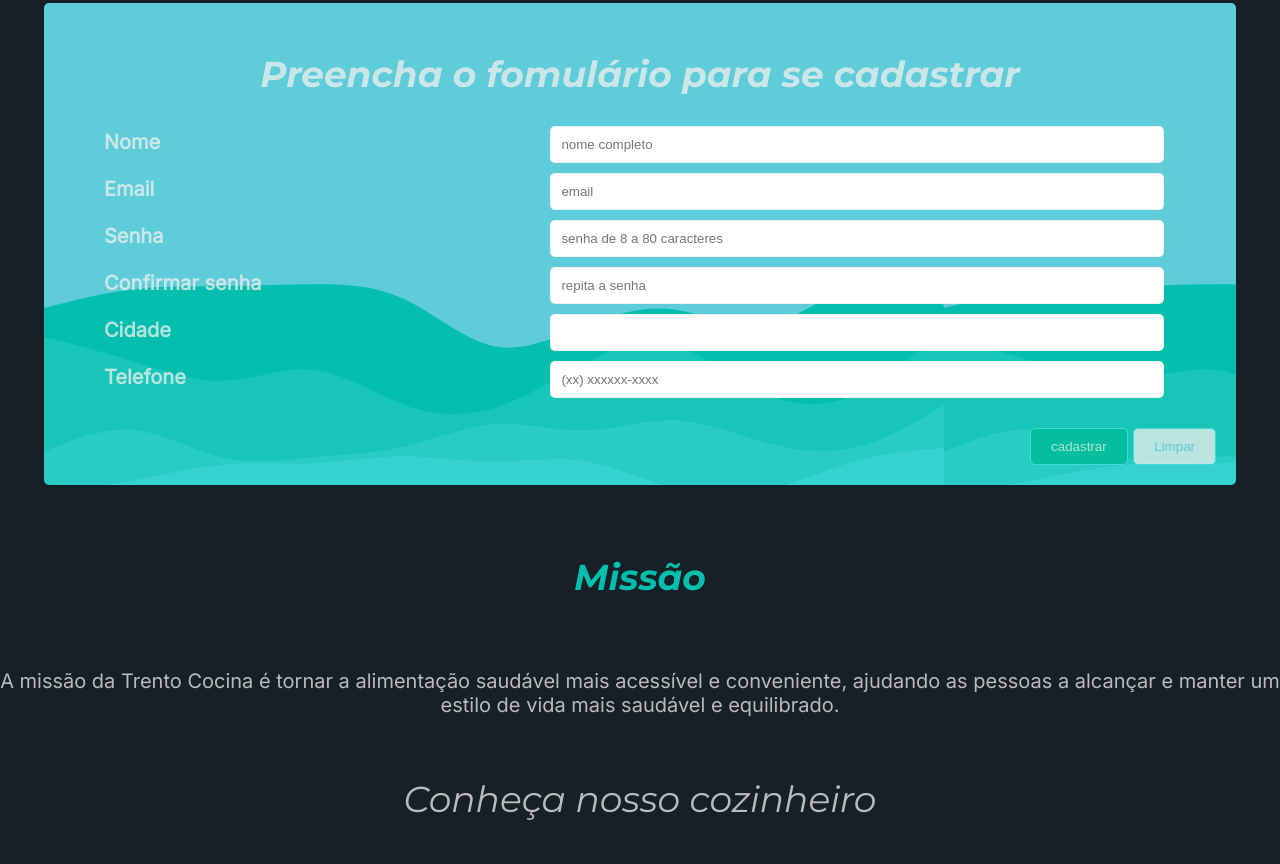
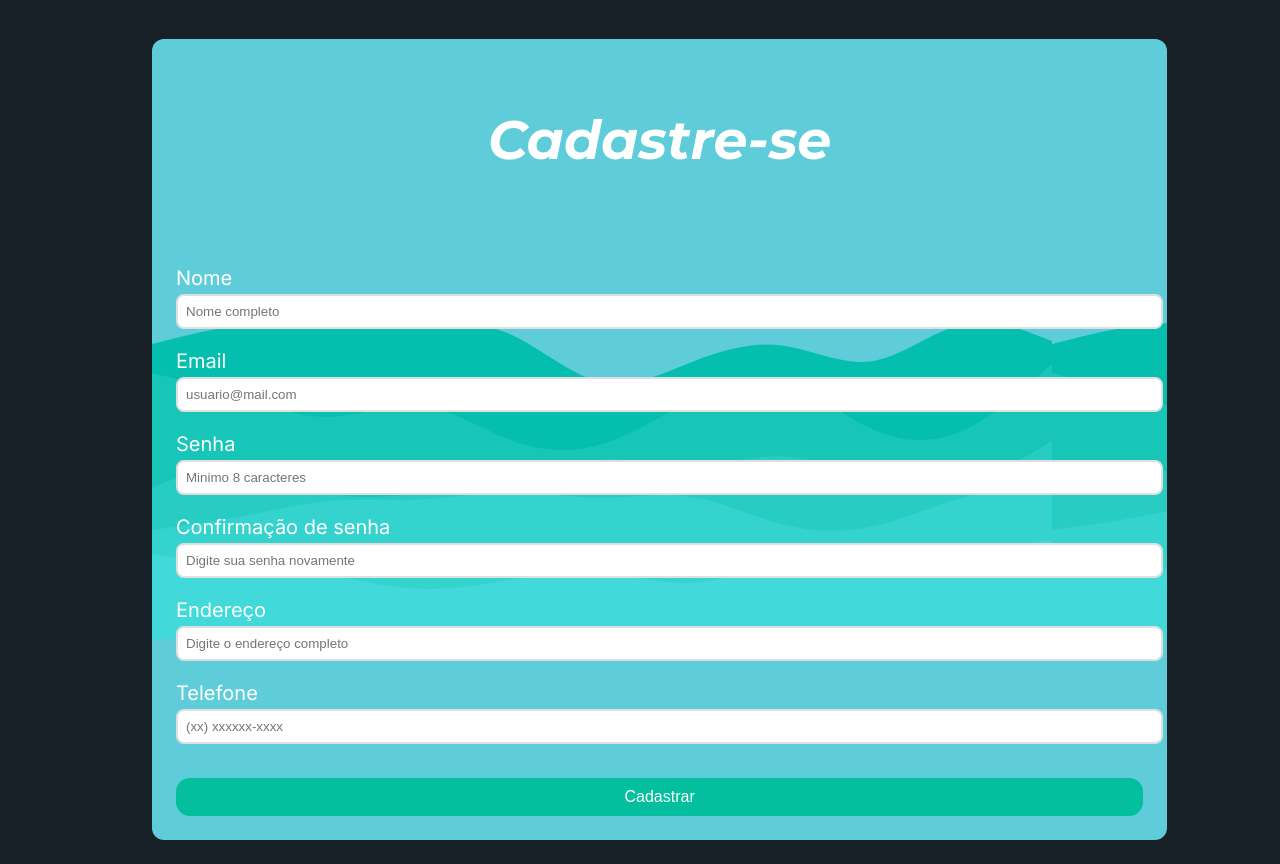
Before and after one commit to fonsecach/trentococina, a plain HTML site: page index.html in a window 1280 px wide. Shown: the part 2210-3074 px from the top of the page. Drawn offline with Linux system fonts and the light colour scheme.

Commit message:
Atualização parcial na validação do forms

```diff
--- a/index.html
+++ b/index.html
@@ -74,34 +74,53 @@
 
         <div class="separacao"></div>
 
-        <section id="sectionCadastro" class="forms">
-            <h1 class="text-title text-center">Preencha o fomulário para se cadastrar</h1>
+        <section id="sectionCadastro" class="section-flex">
+            <div class="container-forms">
+                <section class="header text-title">
+                    <h2>Cadastre-se</h2>
+                </section>
 
-            <form id="form">
-                <label for="nome">Nome</label>
-                <input type="text" id="nome" name="nome" placeholder="nome completo" required>
+                <form id="form" class="form">
+                    <div class="form-content">
+                        <label for="nome">Nome</label>
+                        <input type="text" id="nome" placeholder="Nome completo" required>
+                        <a>Aqui vai a mensagem de erro....</a>
+                    </div>
+
+                    <div class="form-content">
+                        <label for="email">Email</label>
+                        <input type="email" id="email" placeholder="usuario@mail.com" required>
+                        <a>Aqui vai a mensagem de erro....</a>
+                    </div>
+
+                    <div class="form-content">
+                        <label for="password">Senha</label>
+                        <input type="password" id="password" placeholder="Minimo 8 caracteres" required>
+                        <a>Senha não atende os requisitos minimos</a>
+                    </div>
+
+                    <div class="form-content">
+                        <label for="password-confirmation">Confirmação de senha</label>
+                        <input type="password" id="password-confirmation" placeholder="Digite sua senha novamente" required>
+                        <a>A senha precisa ter no mínimo 8 caracteres ou as senhas não são iguais!</a>
+                    </div>
+
+                    <div class="form-content">
+                        <label for="endereco">Endereço</label>
+                        <input type="text" id="endereco" name="cidade" placeholder="Digite o endereço completo" required>
+                    </div>
+
+                    <div class="form-content">
+                        <label for="telefone">Telefone</label>
+                        <input type="text" id="telefone" name="telefone" placeholder="(xx) xxxxxx-xxxx" required>
+                    </div>
 
 
-                <label for="email">Email</label>
-                <input type="email" id="email" name="email" placeholder="email" required>
+                    <button type="submit">Cadastrar</button>
 
-                <label for="password">Senha</label>
-                <input type="password" id="password" name="password" placeholder="senha de 8 a 80 caracteres" required>
+                </form>
 
-                <label for="password-confirmation">Confirmar senha</label>
-                <input type="password" id="password-confirmation" name="password-confirmation" placeholder="repita a senha" required>
-
-                <label for="cidade">Cidade</label>
-                <input type="text" id="cidade" name="cidade" required>
-
-                <label for="telefone">Telefone</label>
-                <input type="text" id="telefone" name="telefone" placeholder="(xx) xxxxxx-xxxx" required>
-
-                <div class="botoes">
-                    <button type="submit">cadastrar</button>
-                    <button type="reset">Limpar</button>
-                </div>
-            </form>
+            </div>
         </section>
 
         <section id="chef">
--- a/script.js
+++ b/script.js
@@ -1,6 +1,5 @@
-/*
 const form = document.getElementById("form");
-const name = document.getElementById("nome");
+const nome = document.getElementById("nome");
 const email = document.getElementById("email");
 const password = document.getElementById("password");
 const passwordConfirmation = document.getElementById("password-confirmation");
@@ -19,13 +18,77 @@ nome.addEventListener("blur", () => {
   checkInputNome();
 });
 
-function checkInputNome(){
+function checkInputNome() {
   const nomeValue = nome.value;
 
-  if(nomeValue === ""){
-    errorInput(nome, "Insira o nome completo!")
-  }else{
+  if (nomeValue === "") {
+    errorInput(nome, "Insira o nome completo!");
+  } else {
     const formItem = nome.parentElement;
-    formItem.className = "form-content"
+    formItem.className = "form-content";
   }
-*/
+}
+
+function checkInputEmail() {
+  const emailValue = email.value;
+
+  if (emailValue === "") {
+    errorInput(email, "O email é obrigatório.");
+  } else {
+    const formItem = email.parentElement;
+    formItem.className = "form-content";
+  }
+}
+
+function checkInputPassword() {
+  const passwordValue = password.value;
+
+  if (passwordValue === "") {
+    errorInput(password, "A senha é obrigatória.");
+  } else if (passwordValue.length < 12) {
+    errorInput(password, "A senha precisa ter no mínimo 12 caracteres.");
+  } else {
+    const formItem = password.parentElement;
+    formItem.className = "form-content";
+  }
+}
+
+function checkInputPasswordConfirmation() {
+  const passwordValue = password.value;
+  const confirmationPasswordValue = passwordConfirmation.value;
+
+  if (confirmationPasswordValue === "") {
+    errorInput(passwordConfirmation, "A confirmação de senha é obrigatória.");
+  } else if (confirmationPasswordValue !== passwordValue) {
+    errorInput(passwordConfirmation, "As senhas não são iguais.");
+  } else {
+    const formItem = passwordConfirmation.parentElement;
+    formItem.className = "form-content";
+  }
+}
+
+function checkForm() {
+  checkInputNome();
+  checkInputEmail();
+  checkInputPassword();
+  checkInputPasswordConfirmation();
+
+  const formItems = form.querySelectorAll(".form-content");
+
+  const isValid = [...formItems].every((item) => {
+    return item.className === "form-content";
+  });
+
+  if (isValid) {
+    alert("CADASTRADO COM SUCESSO!");
+  }
+}
+
+function errorInput(input, message) {
+  const formItem = input.parentElement;
+  const textMessage = formItem.querySelector("a");
+
+  textMessage.innerText = message;
+
+  formItem.className = "form-content error";
+}
--- a/style.css
+++ b/style.css
@@ -91,57 +91,79 @@ p {
   }
 }
 
-.forms {
-  width: 90%;
-  margin: 20px auto;
-  padding: 20px;
+.section-flex {
+  border-radius: 12px;
+  padding-left: 10%;
+  margin: 12px;
+  box-sizing: 0 3px 5px rgba(0, 0, 0, 0.5);
+  overflow: hidden;
+  color: #fff;
+}
+.container-forms {
   background-image: url(layered-waves-haikei.svg);
-  border-radius: 5px;
-  color: var(--main-light);
+  border-radius: 12px;
+  margin: 12px;
+  max-width: 90%;
+  width: 100%;
+  box-sizing: 0 3px 5px rgba(0, 0, 0, 0.5);
+  overflow: hidden;
+  color: #fff;
 }
 
-.forms h1 {
-  color: var(--main-light);
+.header {
+  padding: 24px;
+  text-align: center;
 }
 
-label,
-input {
-  display: inline-block;
-  margin: 0 40px;
-  margin-bottom: 10px;
-}
-input {
-  width: calc(60% - 100px);
-  padding: 10px;
-  border: 1px solid var(--main-light);
-  border-radius: 5px;
-}
-label {
-  width: calc(40% - 100px);
-  font-weight: bold !important;
-  margin-bottom: 5px;
-}
-button {
-  background-color: var(--main-Qucolor);
-  color: var(--main-text-light);
-  border-radius: 5px;
-  border: 1px solid var(--main-Secolor);
-  padding: 10px 20px;
-}
-button[type="reset"] {
-  background-color: var(--main-light);
-  color: var(--main-text-main);
-}
-button:hover {
-  background-color: var(--main-Tecolor);
-}
-button:hover {
-  background-color: var(--main-Secolor);
+.form {
+  padding: 24px;
 }
 
-.botoes {
-  text-align: right;
-  margin-top: 20px;
+.form-content {
+  margin-bottom: 8px;
+  padding-bottom: 12px;
+  position: relative;
+}
+
+.form-content label {
+  display: inline-block;
+  margin-bottom: 4px;
+}
+
+.form-content input {
+  display: block;
+  width: 100%;
+  border-radius: 8px;
+  padding: 8px;
+  border: 2px solid #dfdfdf;
+}
+
+.form-content a {
+  position: absolute;
+  bottom: -8px;
+  left: 0;
+  visibility: hidden;
+}
+
+.form button {
+  background-color: var(--main-Qucolor);
+  color: #fff;
+  width: 100%;
+  border-radius: 14px;
+  padding: 10px;
+  border: 0;
+  font-size: 16px;
+  cursor: pointer;
+  margin-top: 14px;
+}
+
+.form-content.error input {
+  border-color: #ff3b25;
+}
+
+.form-content.error a {
+  color: #ff3b25;
+  visibility: visible;
 }
 
 .gallery {
@@ -193,9 +215,9 @@ button:hover {
 }
 
 .item {
-  background-image: url(layered-waves-haikei.svg) !important;
+  background-color: var(--main-Secolor);
   color: var(--main-text-dark);
-  padding: auto 0;
+  padding: 8px;
   text-align: center;
   border-radius: 5px;
 }
```
